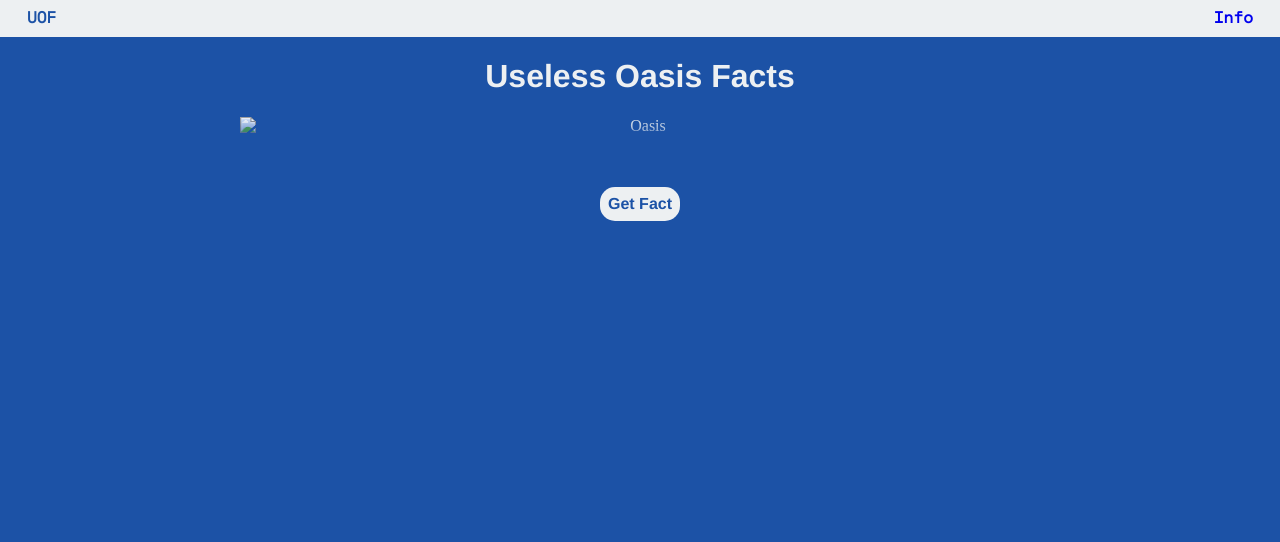
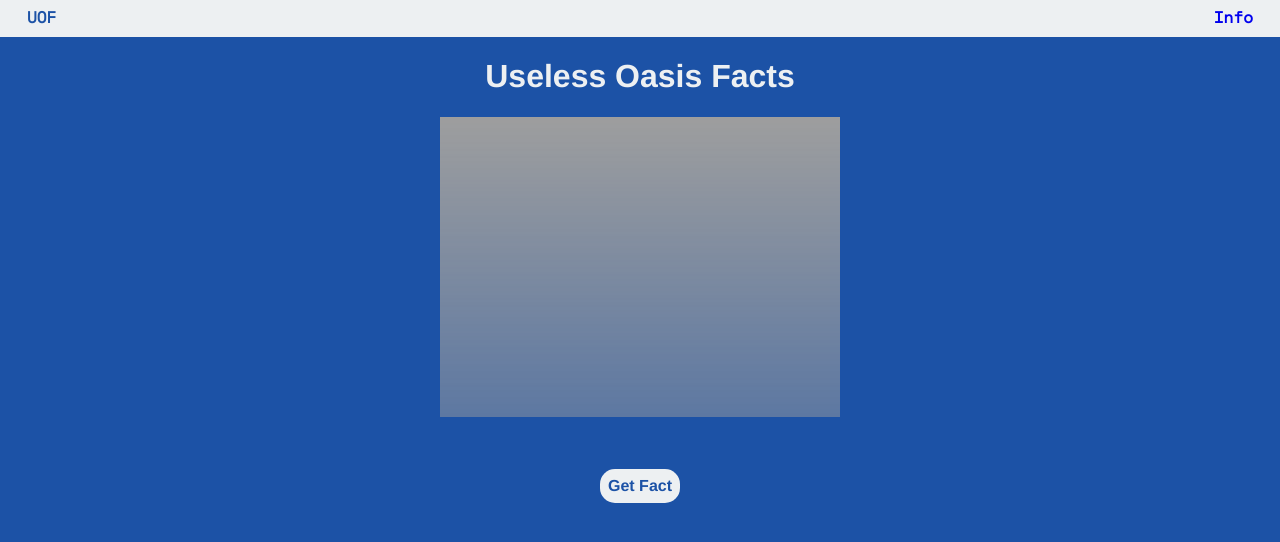
Before and after one commit to weller7/oasisFactsWithClientJs, a website: page public/index.html in a window 1280 px wide. Drawn offline with nearby package versions, Linux system fonts and the light colour scheme; the site is published under a folder, as on GitHub Pages, so addresses that start at the root find nothing.

Commit message:
removed /img from index

```diff
--- a/public/index.html
+++ b/public/index.html
@@ -28,7 +28,7 @@
 
 		<h1>Useless Oasis Facts</h1>
 		<section>
-		<img src="/img/oasis.png" alt="Oasis">
+		<img src="img/oasis.png" alt="Oasis">
 
 		<p id="fact"></p>
 
```
